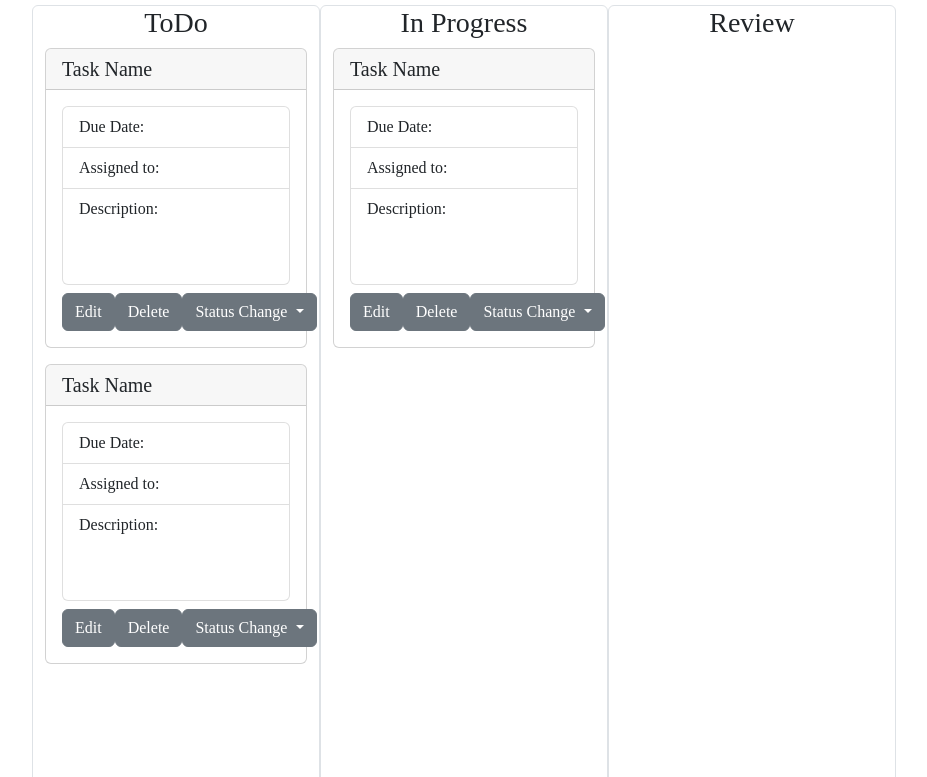
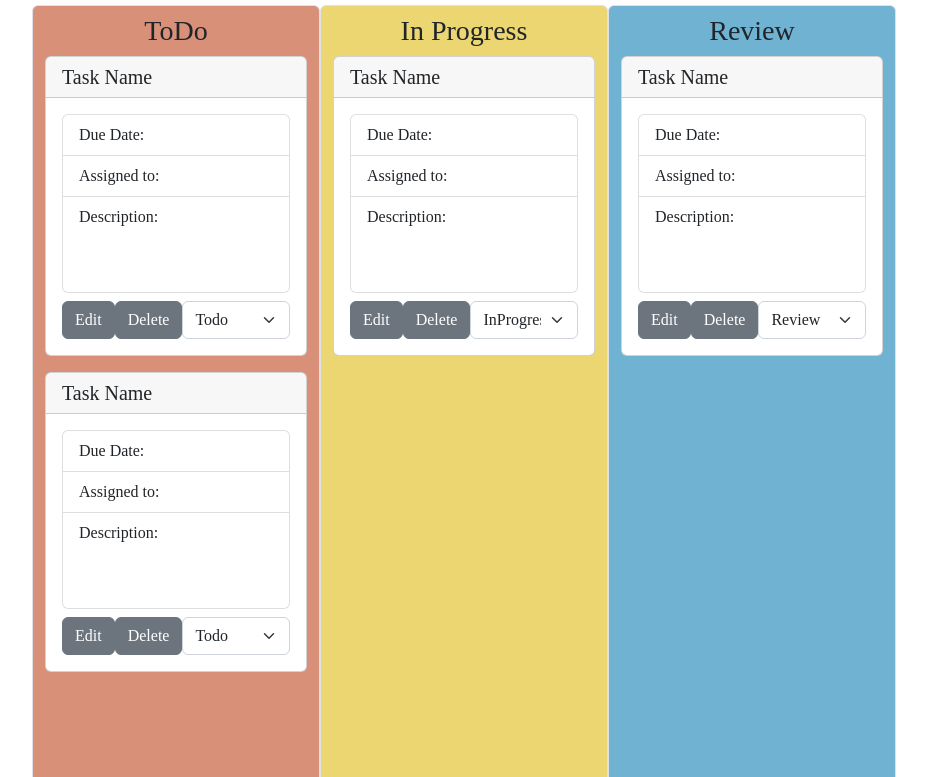
Before and after one commit to sophialai123/Task-Planner, a plain HTML site: page index.html in a window 1280 px wide. Shown: the part 99-876 px from the top of the page, without its empty margins (38-965 px from the left). Drawn offline with nearby package versions, Linux system fonts and the light colour scheme.

Commit message:
add color

```diff
--- a/index.html
+++ b/index.html
@@ -1,32 +1,47 @@
 <!DOCTYPE html>
 <html lang="en">
-
   <head>
     <meta charset="utf-8" />
     <meta name="viewport" content="width=device-width, initial-scale=1" />
     <title>Bootstrap demo</title>
     <!-- Boostrap Links  -->
-  <link href="https://cdn.jsdelivr.net/npm/bootstrap@5.2.0-beta1/dist/css/bootstrap.min.css" rel="stylesheet"
-    integrity="sha384-0evHe/X+R7YkIZDRvuzKMRqM+OrBnVFBL6DOitfPri4tjfHxaWutUpFmBp4vmVor" crossorigin="anonymous">
-  <script src="https://cdn.jsdelivr.net/npm/bootstrap@5.2.0-beta1/dist/js/bootstrap.bundle.min.js"
+    <link
+      href="https://cdn.jsdelivr.net/npm/bootstrap@5.2.0-beta1/dist/css/bootstrap.min.css"
+      rel="stylesheet"
+      integrity="sha384-0evHe/X+R7YkIZDRvuzKMRqM+OrBnVFBL6DOitfPri4tjfHxaWutUpFmBp4vmVor"
+      crossorigin="anonymous"
+    />
+    <script
+      src="https://cdn.jsdelivr.net/npm/bootstrap@5.2.0-beta1/dist/js/bootstrap.bundle.min.js"
       integrity="sha384-pprn3073KE6tl6bjs2QrFaJGz5/SUsLqktiwsUTF55Jfv3qYSDhgCecCxMW52nD2"
-    crossorigin="anonymous"></script>
-  <link rel="stylesheet" href="style.css">
+      crossorigin="anonymous"
+    ></script>
+    <link rel="stylesheet" href="style.css" />
   </head>
 
   <body id="for-index">
     <header class="d-flex justify-content-center">
-    <h1 class="text-center p-4">Task Management</h1>
+      <h1 class="text-center p-4" style="color: #9ba3eb">Task Management</h1>
       <a href="form.html" class="align-self-center">
-      <button type="button" class="btn btn-primary">Add Task</button>
+        <button
+          type="button"
+          class="btn btn-primary"
+          style="background-color: #f0c090"
+          ;
+        >
+          Add Task
+        </button>
       </a>
     </header>
     <main>
       <div class="container mb-5">
         <div class="row">
           <!-- --------------------  Todo --------------------------->
-        <div class="col-4 border rounded" style= "width: 18rem; height: 120rem">
-          <h3 class="text-center">ToDo</h3>
+          <div
+            class="col-4 border rounded"
+            style="width: 18rem; height: 60rem; background-color: #d89078"
+          >
+            <h3 class="text-center pt-2 todo-title">ToDo</h3>
             <div>
               <div class="card mb-3">
                 <h5 class="card-header">Task Name</h5>
@@ -34,23 +49,22 @@
                   <ul class="list-group pb-2">
                     <li class="list-group-item">Due Date:</li>
                     <li class="list-group-item">Assigned to:</li>
-                  <li class="list-group-item" style="height: 6rem">Description:</li>
+                    <li class="list-group-item" style="height: 6rem">
+                      Description:
+                    </li>
                   </ul>
                   <div class="d-flex justify-content-around">
                     <a href="#" class="btn btn-secondary">Edit</a>
                     <a href="#" class="btn btn-secondary">Delete</a>
-                  <div class="dropdown">
-                    <button class="btn btn-secondary dropdown-toggle" type="button" id="dropdownMenuButton1"
-                      data-bs-toggle="dropdown" aria-expanded="false">
-                      Status Change
-                    </button>
-                    <ul class="dropdown-menu" aria-labelledby="dropdownMenuButton1">
-                      <li><a class="dropdown-item" href="#">Todo</a></li>
-                      <li><a class="dropdown-item" href="#">In Progress</a></li>
-                      <li><a class="dropdown-item" href="#">Review</a></li>
-                      <li><a class="dropdown-item" href="#">Done</a></li>
-                    </ul>
-                  </div>
+                    <select
+                      class="form-select"
+                      aria-label="Default select example"
+                    >
+                      <option selected>Todo</option>
+                      <option value="1">In Progress</option>
+                      <option value="2">Review</option>
+                      <option value="3">Done</option>
+                    </select>
                   </div>
                 </div>
               </div>
@@ -61,34 +75,35 @@
                   <ul class="list-group pb-2">
                     <li class="list-group-item">Due Date:</li>
                     <li class="list-group-item">Assigned to:</li>
-                  <li class="list-group-item" style="height: 6rem">Description:</li>
+                    <li class="list-group-item" style="height: 6rem">
+                      Description:
+                    </li>
                   </ul>
                   <div class="d-flex justify-content-around">
                     <a href="#" class="btn btn-secondary">Edit</a>
                     <a href="#" class="btn btn-secondary">Delete</a>
-                  <div class="dropdown">
-                    <button class="btn btn-secondary dropdown-toggle" type="button" id="dropdownMenuButton1"
-                      data-bs-toggle="dropdown" aria-expanded="false">
-                      Status Change
-                    </button>
-                    <ul class="dropdown-menu" aria-labelledby="dropdownMenuButton1">
-                      <li><a class="dropdown-item" href="#">Todo</a></li>
-                      <li><a class="dropdown-item" href="#">In Progress</a></li>
-                      <li><a class="dropdown-item" href="#">Review</a></li>
-                      <li><a class="dropdown-item" href="#">Done</a></li>
-                    </ul>
-                  </div>
+                    <select
+                      class="form-select"
+                      aria-label="Default select example"
+                    >
+                      <option selected>Todo</option>
+                      <option value="1">In Progress</option>
+                      <option value="2">Review</option>
+                      <option value="3">Done</option>
+                    </select>
                   </div>
                 </div>
               </div>
             </div>
           </div>
 
-
           <!-- --------------------  In Progress --------------------------->
 
-        <div class="col-4 border rounded" style="width: 18rem;height: 60rem">
-          <h3 class="text-center">In Progress</h3>
+          <div
+            class="col-4 border rounded"
+            style="width: 18rem; height: 60rem; background-color: #ebd671"
+          >
+            <h3 class="text-center pt-2 inprogress-title">In Progress</h3>
             <div>
               <div class="card mb-3">
                 <h5 class="card-header">Task Name</h5>
@@ -96,23 +111,22 @@
                   <ul class="list-group pb-2">
                     <li class="list-group-item">Due Date:</li>
                     <li class="list-group-item">Assigned to:</li>
-                  <li class="list-group-item" style="height: 6rem">Description:</li>
+                    <li class="list-group-item" style="height: 6rem">
+                      Description:
+                    </li>
                   </ul>
                   <div class="d-flex justify-content-around">
                     <a href="#" class="btn btn-secondary">Edit</a>
                     <a href="#" class="btn btn-secondary">Delete</a>
-                  <div class="dropdown">
-                    <button class="btn btn-secondary dropdown-toggle" type="button" id="dropdownMenuButton1"
-                      data-bs-toggle="dropdown" aria-expanded="false">
-                      Status Change
-                    </button>
-                    <ul class="dropdown-menu" aria-labelledby="dropdownMenuButton1">
-                      <li><a class="dropdown-item" href="#">Todo</a></li>
-                      <li><a class="dropdown-item" href="#">In Progress</a></li>
-                      <li><a class="dropdown-item" href="#">Review</a></li>
-                      <li><a class="dropdown-item" href="#">Done</a></li>
-                    </ul>
-                  </div>
+                    <select
+                      class="form-select"
+                      aria-label="Default select example"
+                    >
+                      <option selected>InProgress</option>
+                      <option value="1">Todo</option>
+                      <option value="2">Review</option>
+                      <option value="3">Done</option>
+                    </select>
                   </div>
                 </div>
               </div>
@@ -120,22 +134,76 @@
           </div>
 
           <!-- --------------------  Review --------------------------->
-        <div class="col-4 border rounded" style="width: 18rem;height: 60rem">
+          <div
+            class="col-4 border rounded pt-2"
+            style="width: 18rem; height: 60rem; background-color: #6fb2d2"
+          >
             <h3 class="text-center">Review</h3>
-
+            <div>
+              <div class="card mb-3">
+                <h5 class="card-header">Task Name</h5>
+                <div class="card-body">
+                  <ul class="list-group pb-2">
+                    <li class="list-group-item">Due Date:</li>
+                    <li class="list-group-item">Assigned to:</li>
+                    <li class="list-group-item" style="height: 6rem">
+                      Description:
+                    </li>
+                  </ul>
+                  <div class="d-flex justify-content-around">
+                    <a href="#" class="btn btn-secondary">Edit</a>
+                    <a href="#" class="btn btn-secondary">Delete</a>
+                    <select
+                      class="form-select"
+                      aria-label="Default select example"
+                    >
+                      <option selected>Review</option>
+                      <option value="1">Todo</option>
+                      <option value="2">InProgress</option>
+                      <option value="3">Done</option>
+                    </select>
+                  </div>
+                </div>
+              </div>
+            </div>
           </div>
 
-
           <!-- -------------------- Done --------------------------->
-        <div class="col-4 border rounded" style="width: 18rem;height: 60rem">
+          <div
+            class="col-4 border rounded pt-2"
+            style="width: 18rem; height: 60rem; background-color: #609090"
+          >
             <h3 class="text-center">Done</h3>
+            <div>
+              <div class="card mb-3">
+                <h5 class="card-header">Task Name</h5>
+                <div class="card-body">
+                  <ul class="list-group pb-2">
+                    <li class="list-group-item">Due Date:</li>
+                    <li class="list-group-item">Assigned to:</li>
+                    <li class="list-group-item" style="height: 6rem">
+                      Description:
+                    </li>
+                  </ul>
+                  <div class="d-flex justify-content-around">
+                    <a href="#" class="btn btn-secondary">Edit</a>
+                    <a href="#" class="btn btn-secondary">Delete</a>
+                    <select
+                      class="form-select"
+                      aria-label="Default select example"
+                    >
+                      <option selected>Done</option>
+                      <option value="1">Todo</option>
+                      <option value="2">In Progress</option>
+                      <option value="3">Review</option>
+                    </select>
                   </div>
-
+                </div>
+              </div>
+            </div>
           </div>
         </div>
       </div>
     </main>
-
   </body>
-
 </html>
--- a/style.css
+++ b/style.css
@@ -65,3 +65,9 @@
     margin-left: 5%;
   }
 }
+
+/* ******************** index  html ***********************/
+
+#for-index {
+  /* background-image: url(./images/background.jpeg); */
+}
```
Lines whose indentation alone changed are shown as unchanged.
